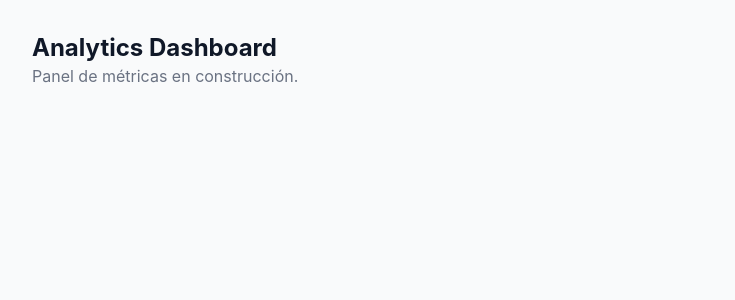
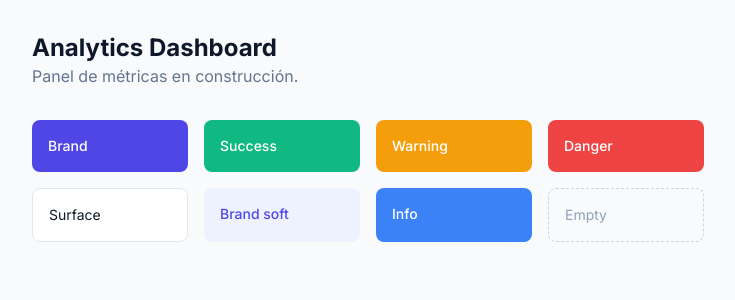
Before and after one commit to alxnrocha/09-analytics-dashboard, a React (Vite) app: page / in a window 1280 px wide. Shown: the top 300 px of the page, without its empty margins (0-735 px from the left). Built offline with nearby package versions, Linux system fonts and the light colour scheme.

Commit message:
style: add design tokens, color palette and typography

```diff
--- a/src/App.tsx
+++ b/src/App.tsx
@@ -1,8 +1,28 @@
 export default function App() {
   return (
-    <div className="min-h-screen bg-gray-50 p-8">
-      <h1 className="text-2xl font-bold text-gray-900">Analytics Dashboard</h1>
-      <p className="text-gray-500">Panel de métricas en construcción.</p>
+    <div className="min-h-screen p-8">
+      <header className="mb-8 max-w-2xl">
+        <h1 className="text-2xl font-bold">Analytics Dashboard</h1>
+        <p className="text-slate-500">Panel de métricas en construcción.</p>
+      </header>
+
+      <div className="grid max-w-2xl grid-cols-2 gap-4 sm:grid-cols-4">
+        <div className="rounded-lg bg-brand p-4 text-sm font-medium text-white">Brand</div>
+        <div className="rounded-lg bg-success p-4 text-sm font-medium text-white">Success</div>
+        <div className="rounded-lg bg-warning p-4 text-sm font-medium text-white">Warning</div>
+        <div className="rounded-lg bg-danger p-4 text-sm font-medium text-white">Danger</div>
+      </div>
+
+      <div className="mt-4 grid max-w-2xl grid-cols-2 gap-4 sm:grid-cols-4">
+        <div className="rounded-lg border border-slate-200 bg-surface p-4 text-sm">Surface</div>
+        <div className="rounded-lg bg-brand-soft p-4 text-sm font-medium text-brand">
+          Brand soft
+        </div>
+        <div className="rounded-lg bg-info p-4 text-sm font-medium text-white">Info</div>
+        <div className="rounded-lg border border-dashed border-slate-300 p-4 text-sm text-slate-400">
+          Empty
+        </div>
+      </div>
     </div>
   );
 }
--- a/src/index.css
+++ b/src/index.css
@@ -1 +1,27 @@
+@import url('https://fonts.googleapis.com/css2?family=Inter:wght@400;500;600;700&display=swap');
 @import 'tailwindcss';
+
+@theme {
+  /* Typography */
+  --font-sans: 'Inter', ui-sans-serif, system-ui, sans-serif;
+
+  /* Brand */
+  --color-brand: #4f46e5;
+  --color-brand-soft: #eef2ff;
+
+  /* Surfaces */
+  --color-surface: #ffffff;
+  --color-surface-muted: #f8fafc;
+
+  /* Semantic */
+  --color-success: #10b981;
+  --color-warning: #f59e0b;
+  --color-danger: #ef4444;
+  --color-info: #3b82f6;
+}
+
+@layer base {
+  body {
+    @apply bg-surface-muted text-slate-900 antialiased;
+  }
+}
```
